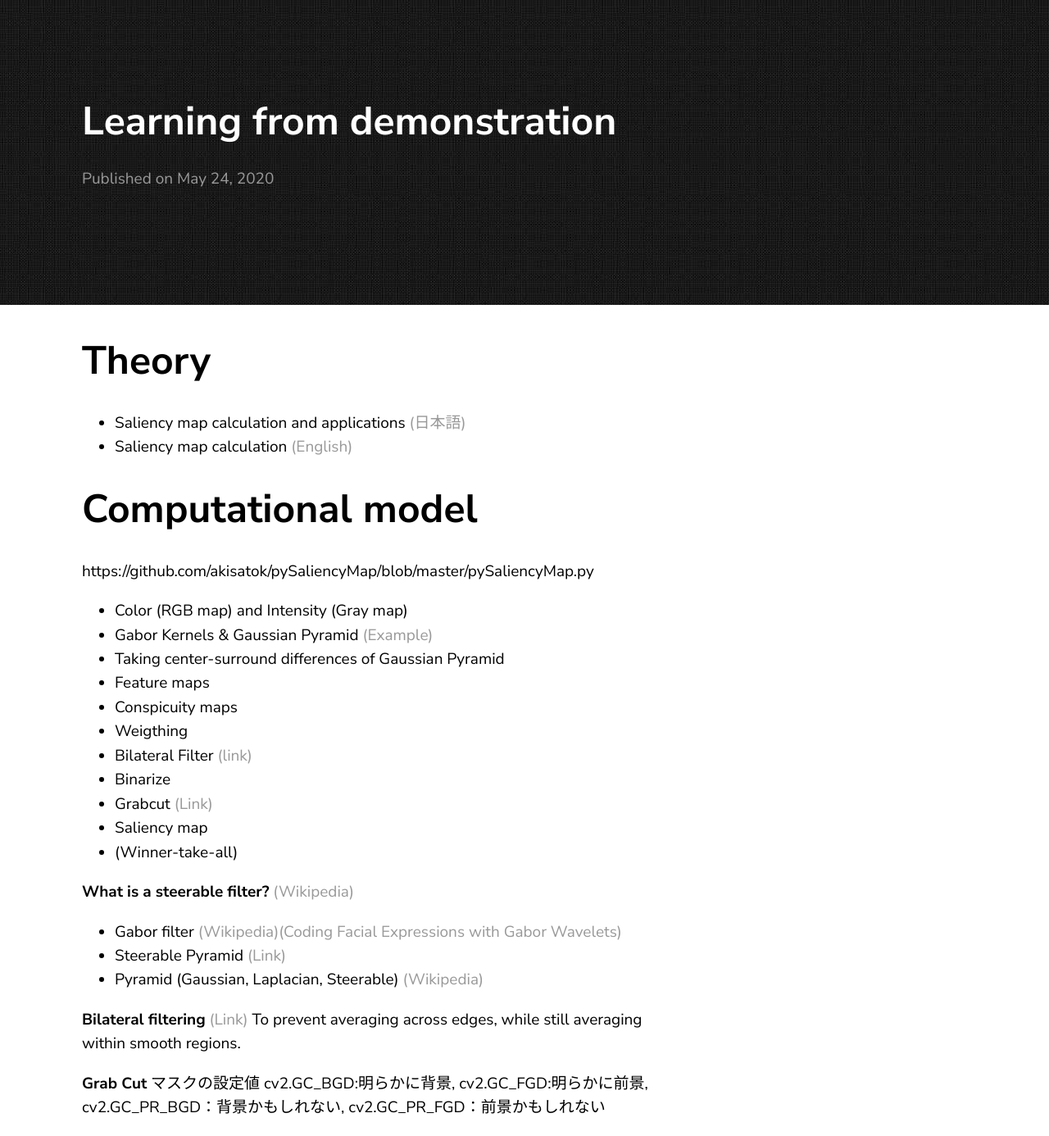
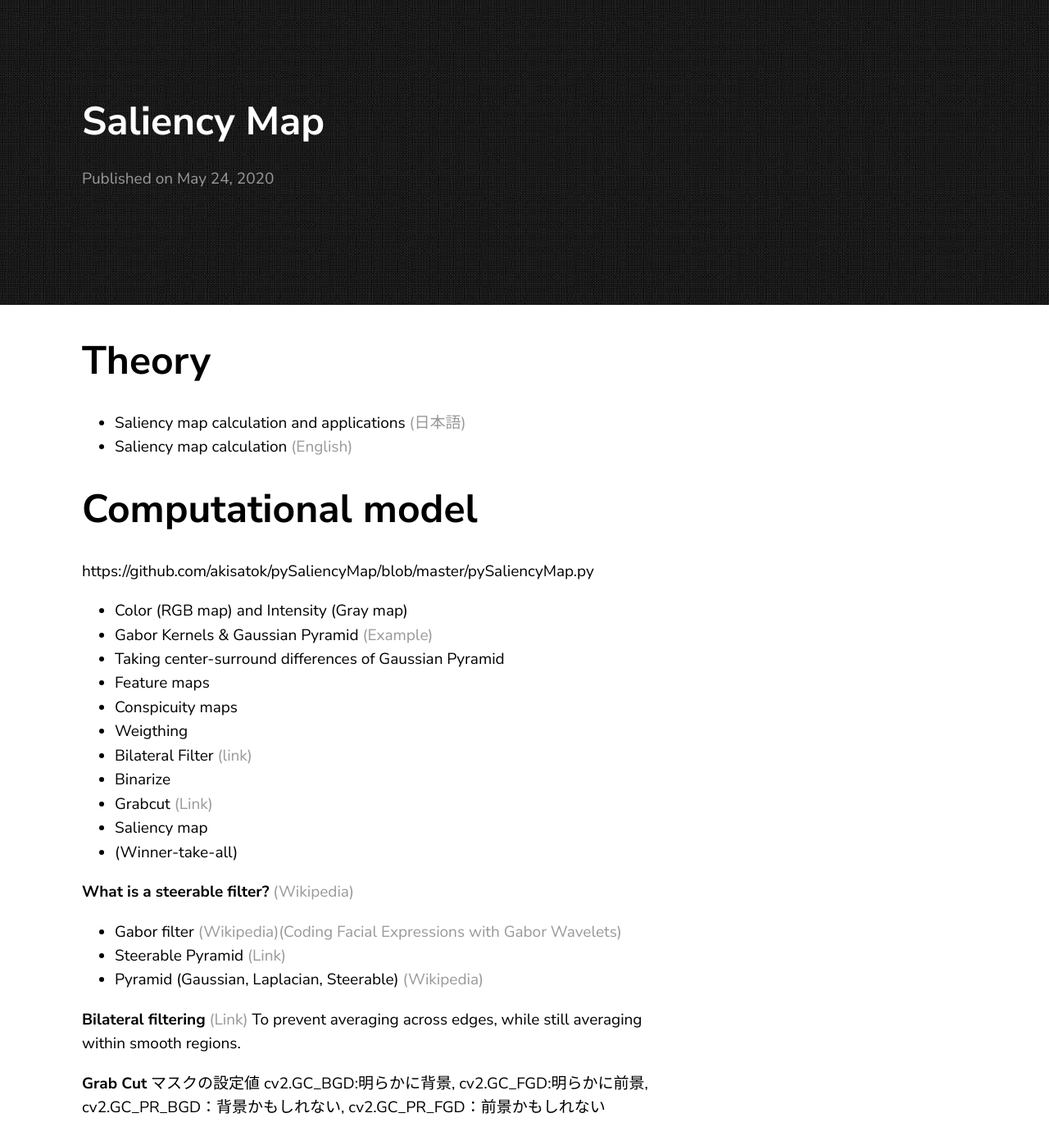
Before and after one commit to jluis9796/jluis9796.github.io, a Jekyll site: the page built from _posts/2020-06-03-saliency-map.markdown, in a window 1280 px wide. Shown: the whole page at 82% size. Built offline with Jekyll 4.4.1, drawn with Linux system fonts in a browser that asks for light colours.

Commit message:
Update 2020-06-03-saliency-map.markdown

```diff
--- a/_posts/2020-06-03-saliency-map.markdown
+++ b/_posts/2020-06-03-saliency-map.markdown
@@ -1,6 +1,6 @@
 ---
 layout: post
-title:  "Learning from demonstration"
+title:  "Saliency Map"
 date:   2020-05-24 13:08:36 +0900
 ---
 # Theory
```
